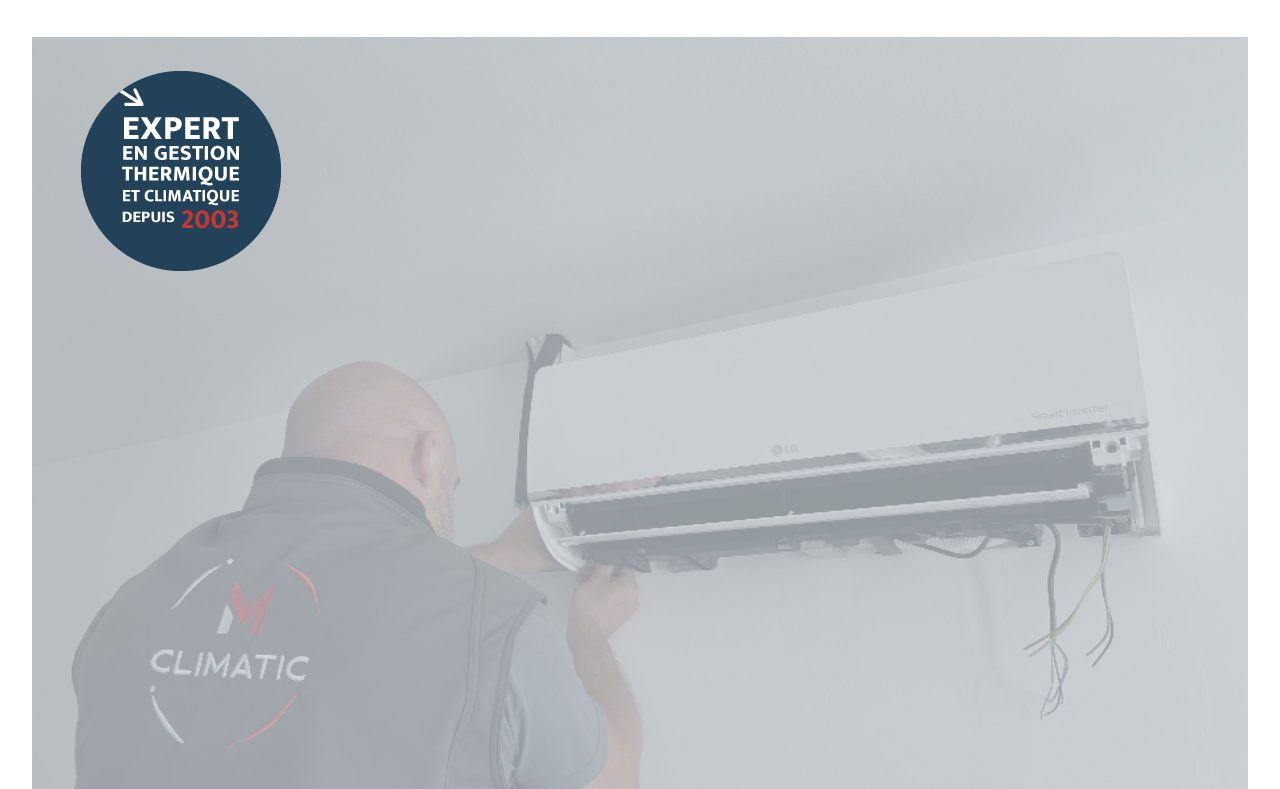
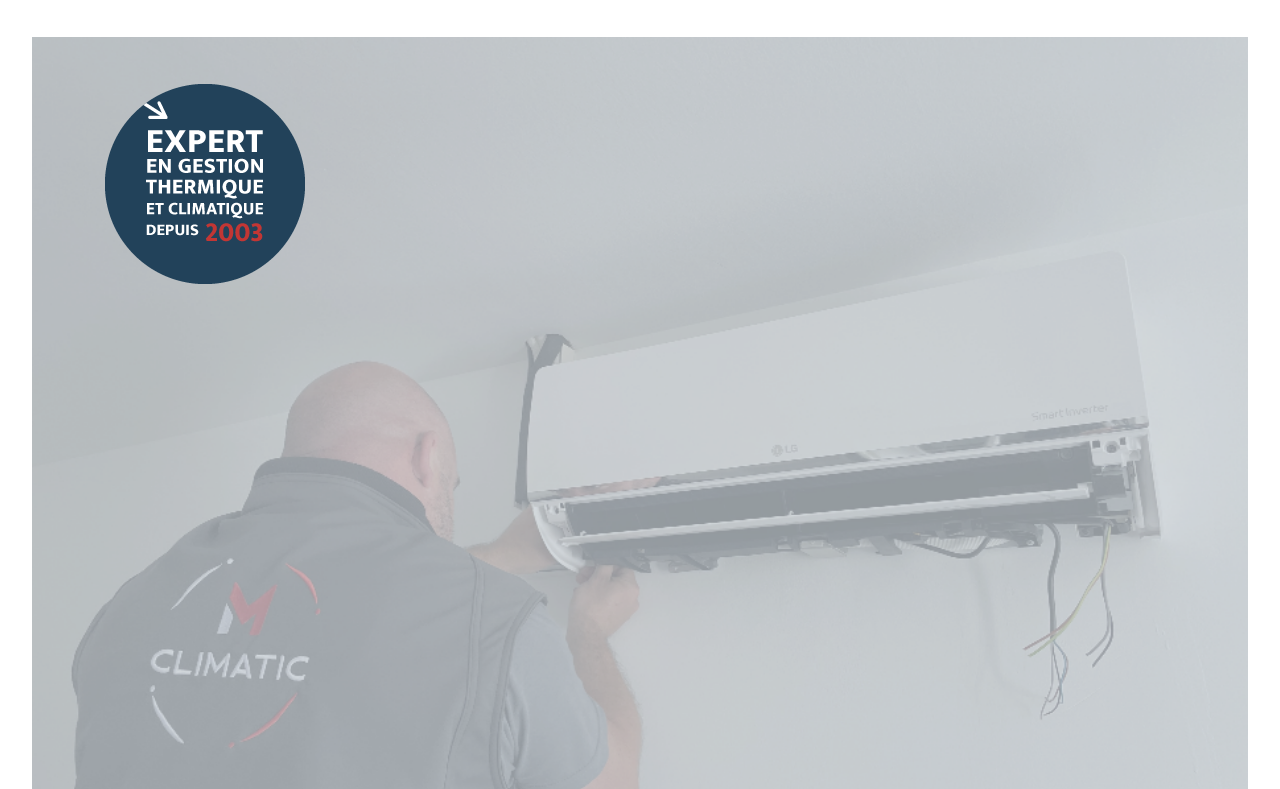
Before and after one commit to Btg-Commnucation/mclimatic-landing, a website built with Vite: page index.html in a window 1280 px wide. Shown: the top 789 px of the page. Built offline with nearby package versions, Linux system fonts and the light colour scheme; a web font is replaced by a local one.

Commit message:
pos change

```diff
--- a/src/sass/components/_header.scss
+++ b/src/sass/components/_header.scss
@@ -21,8 +21,8 @@ header {
 
     .label {
       position: absolute;
-      top: 4%;
-      left: 4%;
+      top: 5.5%;
+      left: 6%;
       width: 200px;
       height: 200px;
       margin: auto;
```
Also changed, not shown: dist/index.html, 4 other files.
